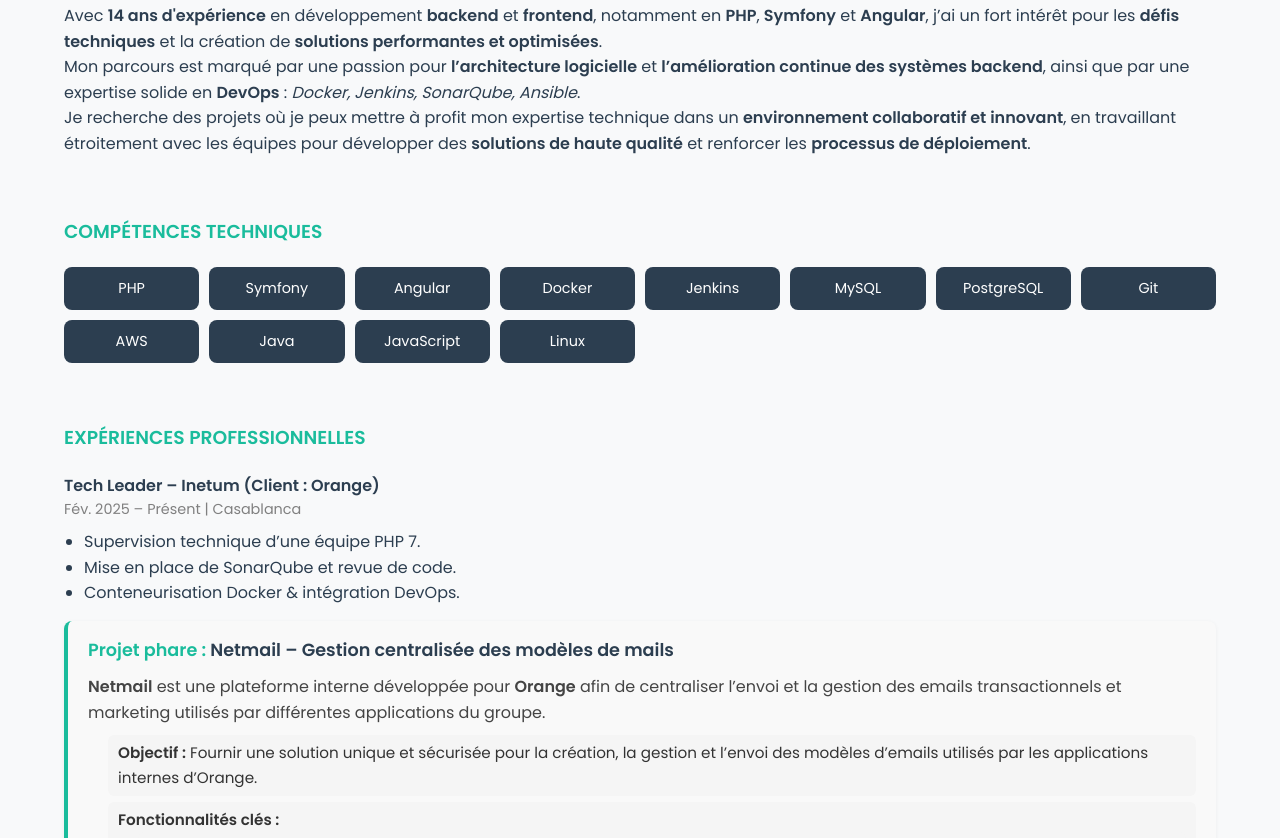
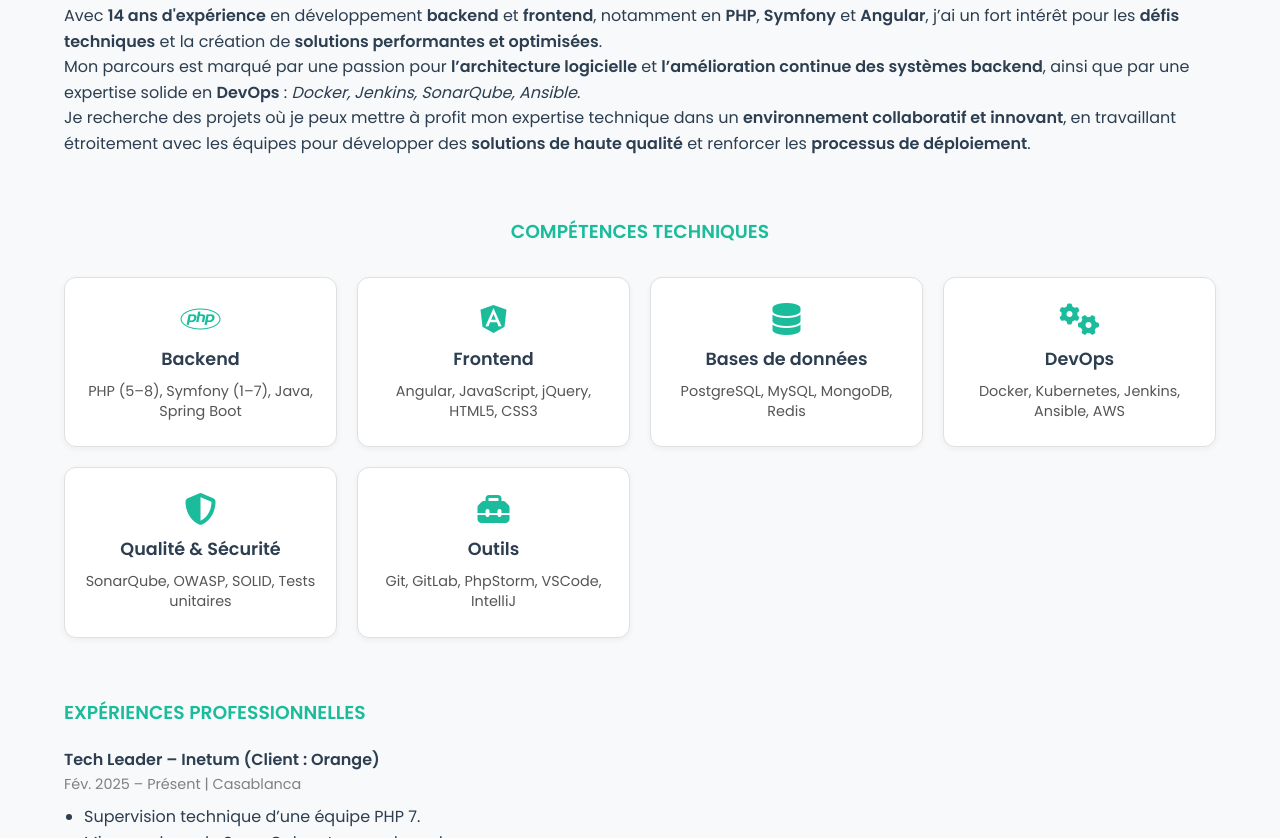
Before and after one commit to el-mais17/el-mais17.github.io, a plain HTML site: page index.html in a window 1280 px wide. Shown: the part 672-1510 px from the top of the page. Drawn offline with Linux system fonts and the light colour scheme.

Commit message:
index.html + style.css

```diff
--- a/index.html
+++ b/index.html
@@ -57,13 +57,47 @@
     </div>
   </section>
 
-
   <section id="skills" class="container">
     <h3>Compétences techniques</h3>
-    <div class="skills-grid">
-      <span>PHP</span><span>Symfony</span><span>Angular</span><span>Docker</span>
-      <span>Jenkins</span><span>MySQL</span><span>PostgreSQL</span><span>Git</span>
-      <span>AWS</span><span>Java</span><span>JavaScript</span><span>Linux</span>
+
+    <div class="skills-wrapper">
+
+      <div class="skill-card">
+        <i class="fa-brands fa-php"></i>
+        <h4>Backend</h4>
+        <p>PHP (5–8), Symfony (1–7), Java, Spring Boot</p>
+      </div>
+
+      <div class="skill-card">
+        <i class="fa-brands fa-angular"></i>
+        <h4>Frontend</h4>
+        <p>Angular, JavaScript, jQuery, HTML5, CSS3</p>
+      </div>
+
+      <div class="skill-card">
+        <i class="fa-solid fa-database"></i>
+        <h4>Bases de données</h4>
+        <p>PostgreSQL, MySQL, MongoDB, Redis</p>
+      </div>
+
+      <div class="skill-card">
+        <i class="fa-solid fa-gears"></i>
+        <h4>DevOps</h4>
+        <p>Docker, Kubernetes, Jenkins, Ansible, AWS</p>
+      </div>
+
+      <div class="skill-card">
+        <i class="fa-solid fa-shield-halved"></i>
+        <h4>Qualité & Sécurité</h4>
+        <p>SonarQube, OWASP, SOLID, Tests unitaires</p>
+      </div>
+
+      <div class="skill-card">
+        <i class="fa-solid fa-toolbox"></i>
+        <h4>Outils</h4>
+        <p>Git, GitLab, PhpStorm, VSCode, IntelliJ</p>
+      </div>
+
     </div>
   </section>
 
--- a/style.css
+++ b/style.css
@@ -315,3 +315,49 @@
   color: #555;
   margin-top: 5px;
 }
+
+
+/* ====== Compétences techniques ====== */
+#skills {
+  text-align: center;
+}
+
+.skills-wrapper {
+  display: grid;
+  grid-template-columns: repeat(auto-fit, minmax(220px, 1fr));
+  gap: 20px;
+  margin-top: 30px;
+}
+
+.skill-card {
+  background: white;
+  border: 1px solid #e0e0e0;
+  border-radius: 12px;
+  padding: 25px 20px;
+  transition: all 0.3s ease;
+  box-shadow: 0 2px 6px rgba(0,0,0,0.05);
+}
+
+.skill-card:hover {
+  transform: translateY(-5px);
+  border-color: var(--green);
+  box-shadow: 0 6px 14px rgba(0,0,0,0.1);
+}
+
+.skill-card i {
+  font-size: 2rem;
+  color: var(--green);
+  margin-bottom: 10px;
+}
+
+.skill-card h4 {
+  color: var(--dark);
+  margin-bottom: 8px;
+  font-size: 1.1rem;
+}
+
+.skill-card p {
+  font-size: 0.9rem;
+  color: #555;
+  line-height: 1.4;
+}
```
